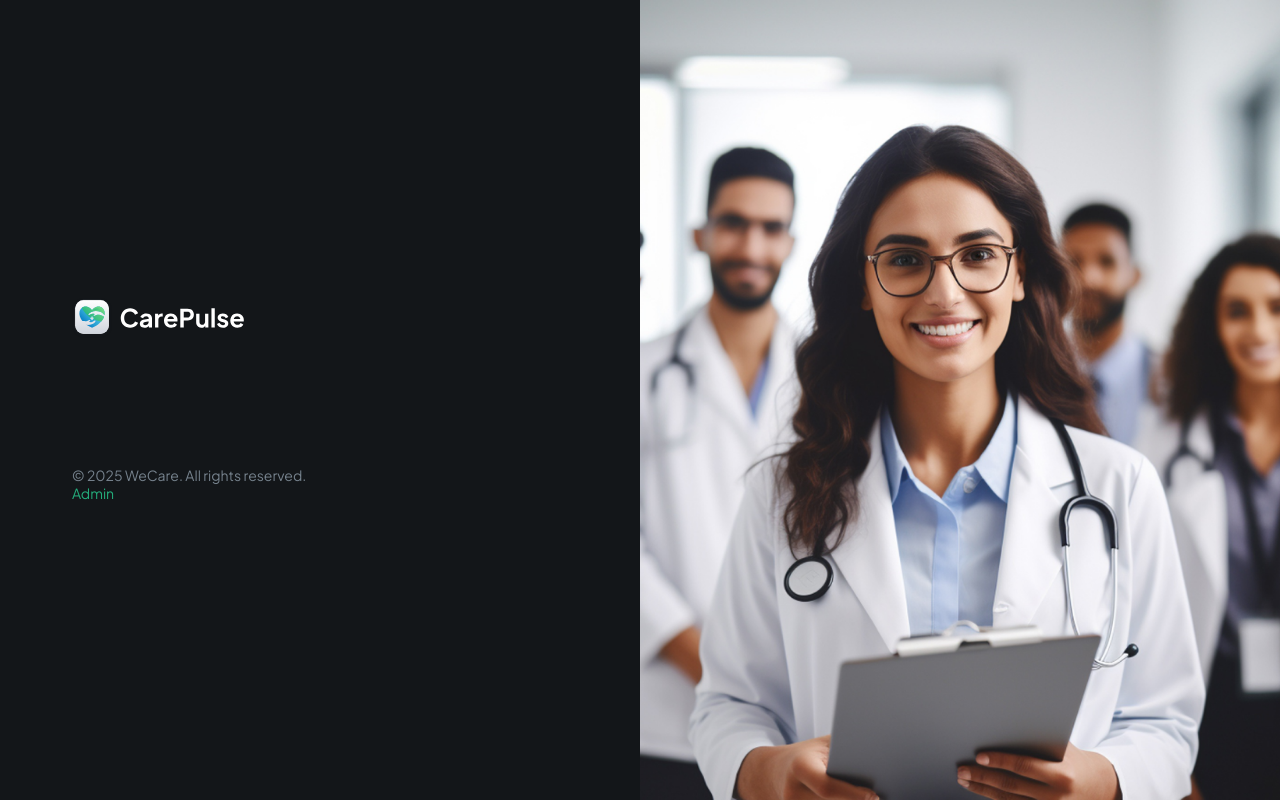
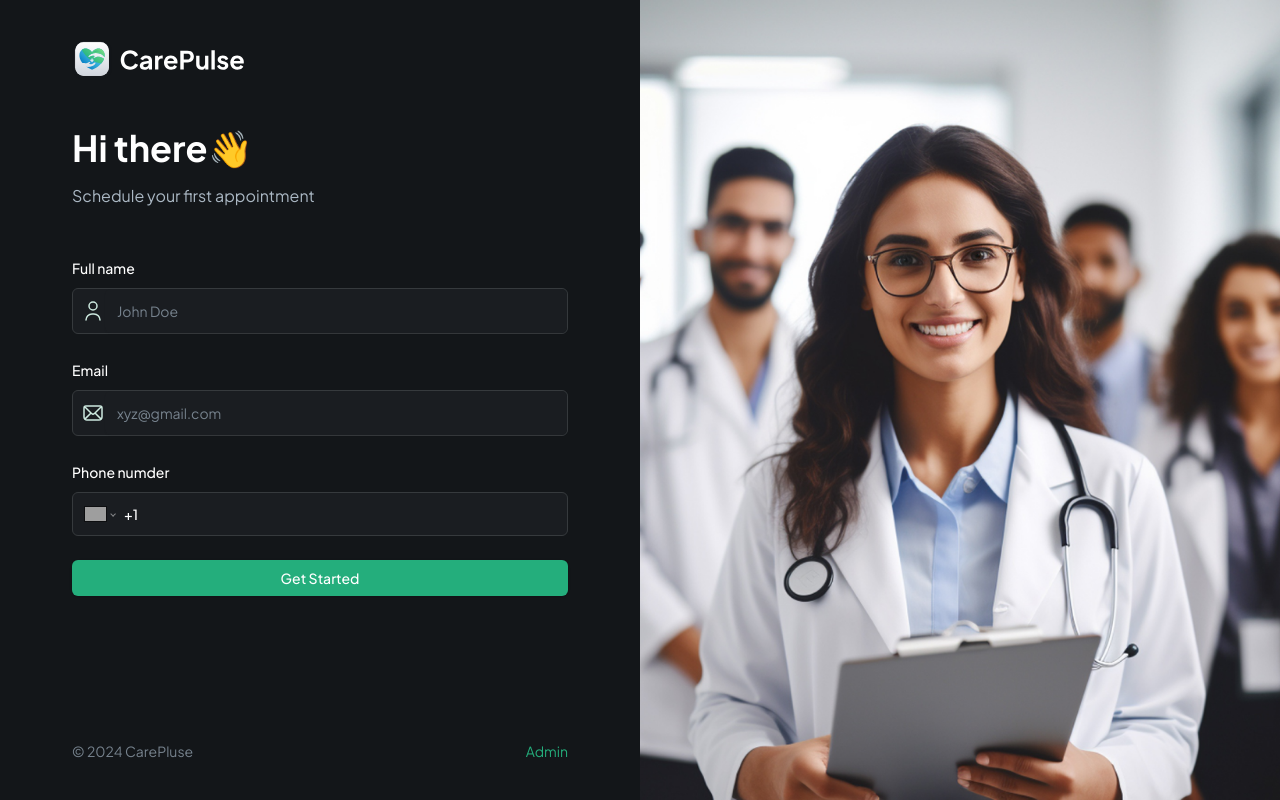
Before and after one commit to suyog200/wecare, a Next.js app: page / in a window 1280 px wide. Built offline with nearby package versions, Linux system fonts and the light colour scheme; grey boxes are pictures that could not be loaded.

Commit message:
add sign-in form with validations

```diff
--- a/app/page.tsx
+++ b/app/page.tsx
@@ -6,7 +6,7 @@
   return (
     <div className="flex h-screen max-h-screen">
       {/*TODO: OTP verification */}
-      <section className="remove-scrollbar container my-auto">
+      <section className="remove-scrollbar container">
         <div className="sub-container max-w-[496px]">
           <Image
             src="/assets/icons/logo-full.svg"
@@ -16,8 +16,10 @@
             className="mb-12 h-10 w-fit"
           />
           <PatientForm />
-          <div className="text-14-regular mt-20 justify-between">
-            <p className="justify-items-end text-dark-600 xl:text-left">© 2025 WeCare. All rights reserved.</p>
+          <div className="text-14-regular mt-20 flex justify-between">
+            <p className="justify-items-end text-dark-600 xl:text-left">
+              © 2024 CarePluse
+            </p>
             <Link href="/?admin=true" className="text-green-500">
               Admin
             </Link>
--- /dev/null
+++ b/components/CustomFormField.tsx
@@ -0,0 +1,100 @@
+"use client";
+
+import React from "react";
+import {
+  FormControl,
+  FormDescription,
+  FormField,
+  FormItem,
+  FormLabel,
+  FormMessage,
+} from "@/components/ui/form";
+import { Input } from "@/components/ui/input";
+import { Control } from "react-hook-form";
+import { FormFieldType } from "@/components/forms/PatientForm";
+import Image from "next/image";
+import 'react-phone-number-input/style.css'
+import PhoneInput from 'react-phone-number-input'
+import { E164Number } from "libphonenumber-js/core";
+
+interface CustomProps {
+  control: Control<any>;
+  fieldType: FormFieldType;
+  name: string;
+  label?: string;
+  placeholder?: string;
+  iconSrc?: string;
+  iconAlt?: string;
+  disabled?: boolean;
+  dateFormat?: string;
+  showTimeSelect?: boolean;
+  children?: React.ReactNode;
+  renderSkeleton?: (field: any) => React.ReactNode;
+}
+
+const RenderField = ({field, props}: {field: any, props: CustomProps}) => {
+  const { fieldType, placeholder, iconSrc, iconAlt } = props;
+
+  switch (fieldType) {
+    case FormFieldType.INPUT:
+      return (
+        <div className="flex rounded-md border border-dark-500 bg-dark-400">
+          {iconSrc && (
+            <Image
+              src={iconSrc}
+              alt={iconAlt || "icon"}
+              height={24}
+              width={24}
+              className="ml-2"
+            />
+          )}
+          <FormControl>
+            <Input
+              placeholder={placeholder}
+              {...field}
+              className="shad-input border-0"
+            />
+          </FormControl>
+        </div>
+      )
+    case FormFieldType.PHONE_INPUT:
+      return (
+        <FormControl>
+          <PhoneInput
+            {...field}
+            placeholder={placeholder}
+            defaultCountry="US"
+            international
+            withCountryCallingCode
+            value={field.value as E164Number | undefined}
+            onChange={field.onChange}
+            className="input-phone"
+          />
+        </FormControl>
+      )
+    default:
+      break;
+  }
+};
+
+const CustomFormField = (props: CustomProps) => {
+  const { control, fieldType, name, label } = props;
+
+  return (
+    <FormField
+      control={control}
+      name={name}
+      render={({ field }) => (
+        <FormItem className="flex-1">
+          {fieldType !== FormFieldType.CHECKBOX && label && (
+            <FormLabel>{label}</FormLabel>
+          )}
+          <RenderField field={field} props={props} />
+          <FormMessage className="shad-error"/>
+        </FormItem>
+      )}
+    />
+  );
+};
+
+export default CustomFormField;
--- /dev/null
+++ b/components/SubmitButton.tsx
@@ -0,0 +1,30 @@
+import React from 'react'
+import { Button } from "@/components/ui/button";
+import Image from 'next/image';
+
+interface ButtonProps {
+    isLoading: boolean;
+    className?: string;
+    children: React.ReactNode;
+}
+
+const SubmitButton = ({isLoading, className, children} : ButtonProps) => {
+  return (
+    <Button type='submit' disabled={isLoading} className={className ?? "shad-primary-btn w-full"}>
+        {isLoading ? (
+            <div className='flex items-center gap-4'>
+                <Image
+                    src="/assets/icons/loader.svg"
+                    alt="loader"
+                    height={24}
+                    width={24}
+                    className="animate-spin"
+                />
+                Loading...
+            </div>
+        ): children}
+    </Button>
+  )
+}
+
+export default SubmitButton
--- a/components/forms/PatientForm.tsx
+++ b/components/forms/PatientForm.tsx
@@ -1,11 +1,91 @@
-import React from 'react'
+"use client";
+
+import { zodResolver } from "@hookform/resolvers/zod";
+import { useForm } from "react-hook-form";
+import { z } from "zod";
+import { Form } from "@/components/ui/form";
+import CustomFormField from "../CustomFormField";
+import SubmitButton from "../SubmitButton";
+import { useState } from "react";
+import { UserFormValidation } from "@/lib/validation";
+
+export enum FormFieldType {
+  INPUT = "input",
+  TEXTAREA = "textarea",
+  PHONE_INPUT = "phoneInput",
+  CHECKBOX = "checkbox",
+  SELECT = "select",
+  DATE_PICKER = "datePicker",
+  SKELETON = "skeleton",
+}
+
 
 const PatientForm = () => {
+  const [isLoading, setIsLoading] = useState(false);
+  // 1. Define your form.
+
+  const form = useForm<z.infer<typeof UserFormValidation>>({
+    resolver: zodResolver(UserFormValidation),
+    defaultValues: {
+      name: "",
+      email: "",
+      phone: "",
+    },
+  });
+
+  // 2. Define a submit handler.
+  async function onSubmit({name, email, phone}: z.infer<typeof UserFormValidation>) {
+    setIsLoading(true);
+    try {
+      const userData = {
+        name,
+        email,
+        phone,
+      }
+    } catch (error) {
+      console.error("Error submitting form:", error);
+    }
+  }
+
   return (
-    <div>
+    <Form {...form}>
+      <form onSubmit={form.handleSubmit(onSubmit)} className="space-y-6 flex-1">
+        <section className="mb-12 space-y-4">
+          <h1 className="header">Hi there👋</h1>
+          <p className="text-dark-700">Schedule your first appointment</p>
+        </section>
+        {/* CustomFormField Component */}
+        <CustomFormField
+          fieldType = {FormFieldType.INPUT}
+          control = {form.control}
+          name = "name"
+          label = "Full name"
+          placeholder = "John Doe"
+          iconSrc = "/assets/icons/user.svg"
+          iconAlt = "user"
+        />
+        <CustomFormField
+          fieldType = {FormFieldType.INPUT}
+          control = {form.control}
+          name = "email"
+          label = "Email"
+          placeholder = "xyz@gmail.com"
+          iconSrc = "/assets/icons/email.svg"
+          iconAlt = "email"
+        />
+        <CustomFormField
+          fieldType = {FormFieldType.PHONE_INPUT}
+          control = {form.control}
+          name = "phone"
+          label = "Phone numder"
+          placeholder = "+1 234 567 890"
+        />
+        <SubmitButton isLoading={isLoading}>
+          Get Started
+        </SubmitButton>
+      </form>
+    </Form>
+  );
+};
 
-    </div>
-  )
-}
-
-export default PatientForm
+export default PatientForm;
--- /dev/null
+++ b/components/ui/input.tsx
@@ -0,0 +1,22 @@
+import * as React from "react"
+
+import { cn } from "@/lib/utils"
+
+const Input = React.forwardRef<HTMLInputElement, React.ComponentProps<"input">>(
+  ({ className, type, ...props }, ref) => {
+    return (
+      <input
+        type={type}
+        className={cn(
+          "flex h-9 w-full rounded-md border border-input bg-transparent px-3 py-1 text-base shadow-sm transition-colors file:border-0 file:bg-transparent file:text-sm file:font-medium file:text-foreground placeholder:text-muted-foreground focus-visible:outline-none focus-visible:ring-1 focus-visible:ring-ring disabled:cursor-not-allowed disabled:opacity-50 md:text-sm",
+          className
+        )}
+        ref={ref}
+        {...props}
+      />
+    )
+  }
+)
+Input.displayName = "Input"
+
+export { Input }
--- /dev/null
+++ b/lib/validation.ts
@@ -0,0 +1,11 @@
+import { z } from "zod";
+
+export const UserFormValidation = z.object({
+  name: z.string().min(2, {
+    message: "name must be at least 2 characters.",
+  }),
+  email: z.string().email({
+    message: "Invalid email address",
+  }),
+  phone: z.string().refine((phone) => /^\+?[1-9]\d{1,14}$/.test(phone), 'Invalid phone number')
+});
--- a/package.json
+++ b/package.json
@@ -20,6 +20,7 @@
     "react": "^18",
     "react-dom": "^18",
     "react-hook-form": "^7.56.3",
+    "react-phone-number-input": "^3.4.12",
     "tailwind-merge": "^3.3.0",
     "tailwindcss-animate": "^1.0.7",
     "zod": "^3.24.4"
```
Also changed, not shown: 1 other file (tests, documents, lock files or other folders).
